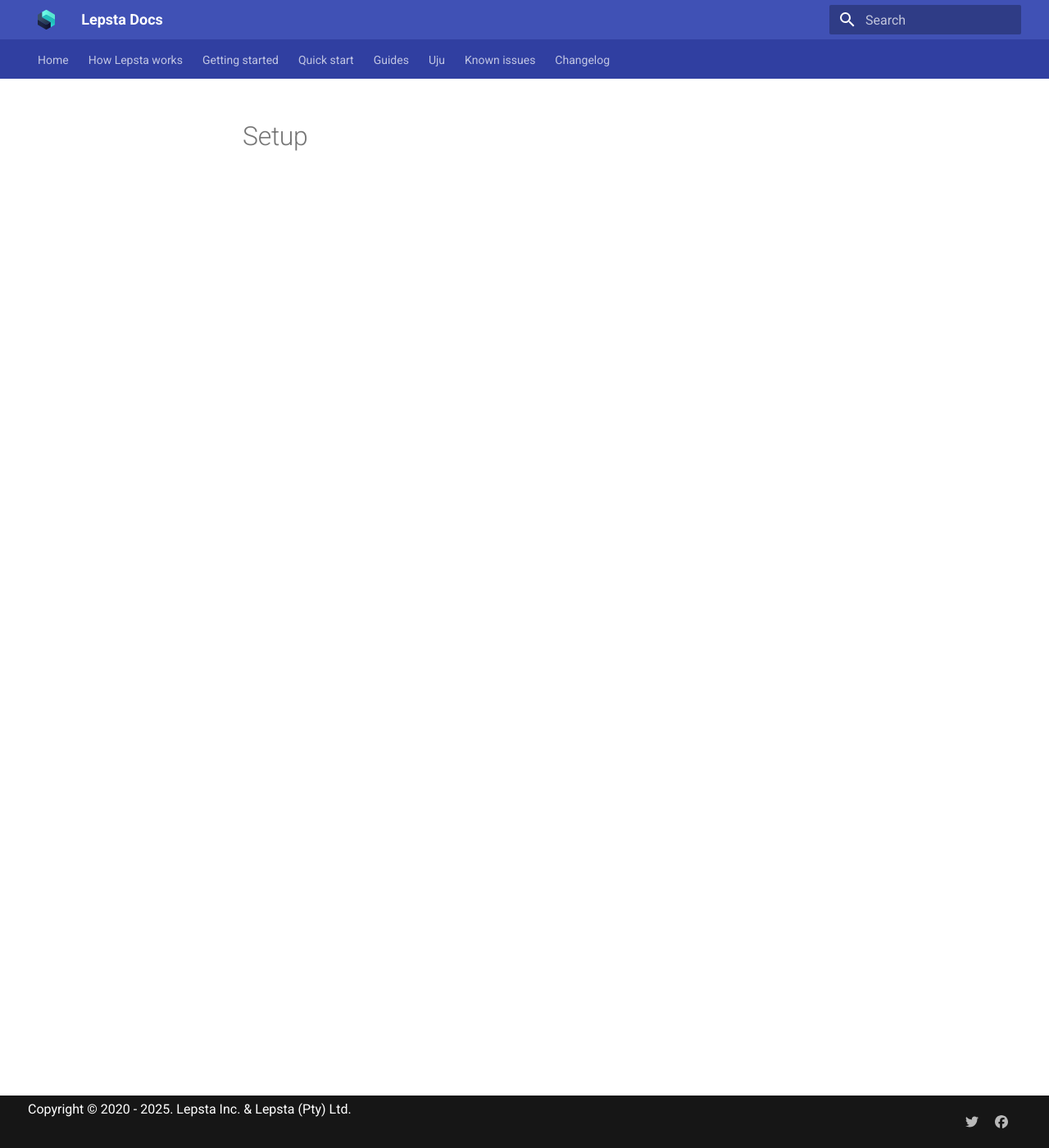
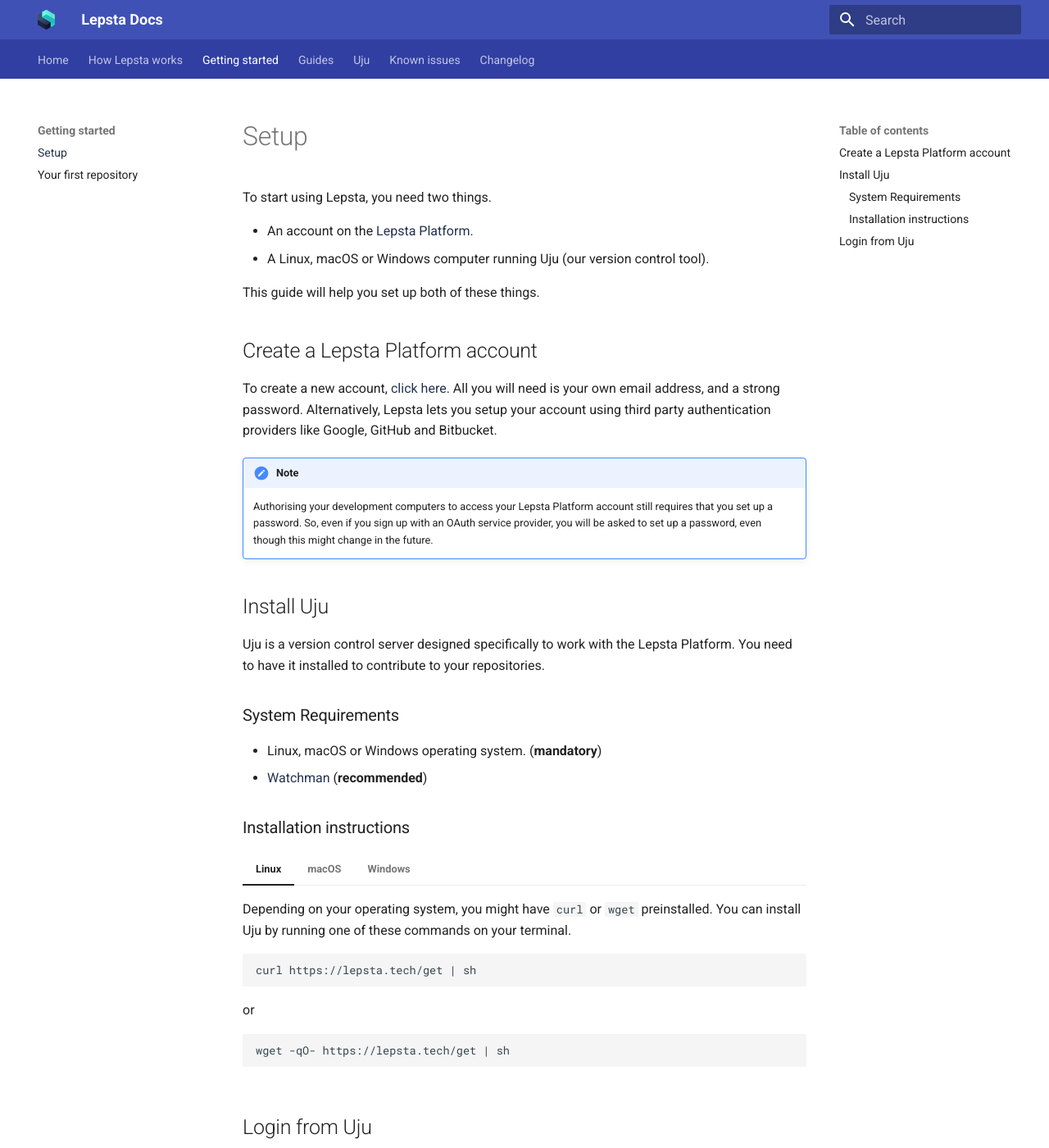
Before and after one commit to lepsta/docs, an MkDocs documentation site: the page built from docs/pages/setup.md, in a window 1280 px wide and 1400 px high. Shown: the whole window at 82% size. Built offline with MkDocs 1.6.1 and Material for MkDocs 9.7.7, drawn with Linux system fonts in a browser that asks for light colours; some of the changed text lies outside the part shown.

Commit message:
Improving documentation

````diff
--- a/docs/pages/setup.md
+++ b/docs/pages/setup.md
@@ -1 +1,63 @@
 # Setup
+
+To start using Lepsta, you need two things.
+
+ - An account on the [Lepsta Platform](https://lepsta.tech/auth/signup).
+ - A Linux, macOS or Windows computer running Uju (our version control tool).
+
+This guide will help you set up both of these things.
+
+
+## Create a Lepsta Platform account
+To create a new account, <a href="https://lepsta.tech/auth/signup" target="_blank">click here</a>. All you will need is your own email address, and a strong password.
+Alternatively, Lepsta lets you setup your account using third party authentication providers like Google, GitHub and Bitbucket.
+
+!!! note "Note"
+    Authorising your development computers to access your Lepsta Platform account still requires that you set up a password. So, even if you sign up with an OAuth service provider, you will be asked to set up a password, even though this might change in the future.
+
+
+## Install Uju
+Uju is a version control server designed specifically to work with the Lepsta Platform. You need to have it installed to contribute to your repositories.
+
+### System Requirements
+ - Linux, macOS or Windows operating system. (**mandatory**)
+ - <a href="https://facebook.github.io/watchman/docs/install.html" target="_blank">Watchman</a> (**recommended**)
+
+### Installation instructions
+
+=== "Linux"
+    Depending on your operating system, you might have `curl` or `wget` preinstalled.
+    You can install Uju by running one of these commands on your terminal.
+    ```
+    curl https://lepsta.tech/get | sh
+    ```
+    or
+    ```
+    wget -qO- https://lepsta.tech/get | sh
+    ```
+
+=== "macOS"
+    Depending on your operating system, you might have `curl` or `wget` preinstalled.
+    You can install Uju by running one of these commands on your terminal.
+    ```
+    curl https://lepsta.tech/get | sh
+    ```
+    or
+    ```
+    wget -qO- https://lepsta.tech/get | sh
+    ```
+
+=== "Windows"
+
+    !!! warning "Windows version  is not available yet"
+        We are still working on the Windows version and will make an announcement as soon as it is available.
+
+## Login from Uju
+For you to start working on your Lepsta repositories Uju needs to have access to your Lepsta Platform account. To authorize Uju, you need to login from the commandline interface. Simply run the following command, and you are good to go:
+
+```
+uju login -u <username>
+```
+
+!!! failure "Did any of these steps fail?"
+    Just in case some of these steps did not go according to documentation, consider making a search on the top bar to check if the issue and solution are documented.
--- a/docs/stylesheets/extra.css
+++ b/docs/stylesheets/extra.css
@@ -2,6 +2,7 @@
     --md-primary-fg-color:        #233150;
     --md-primary-fg-color--light: #31aa98;
     --md-primary-fg-color--dark:  #1f2b47;
+    --md-accent-fg-color: #31aa98;
 }
 
 /* .md-header {
@@ -12,3 +13,7 @@
     color: var(--md-primary-bg-color);
     background-color: var(--md-primary-fg-color--dark);
 }
+
+.md-content img {
+    border-radius: 4px;
+}
--- a/mkdocs.yml
+++ b/mkdocs.yml
@@ -3,8 +3,7 @@
   - Home: index.md
   - How Lepsta works: pages/lepsta/how-lepsta-works.md
   - Getting started:
-    - Installation: pages/installation.md
-  - Quick start:
+    - Setup: pages/setup.md
     - Your first repository: pages/quick-start/your-first-repository.md
   - Guides:
     - Create a branch: pages/guides/create-a-branch.md
````
Also changed, not shown: docs/index.md (+1 -1 lines), docs/pages/installation.md (deleted, +0 -53 lines), docs/pages/quick-start/your-first-repository.md (+27 -8 lines), overrides/assets/images/download-instructions.png (added), overrides/assets/images/import-repo.png (deleted), overrides/assets/images/new-repo-screen.jpg (added), overrides/assets/images/no-repos-page.png (deleted).
